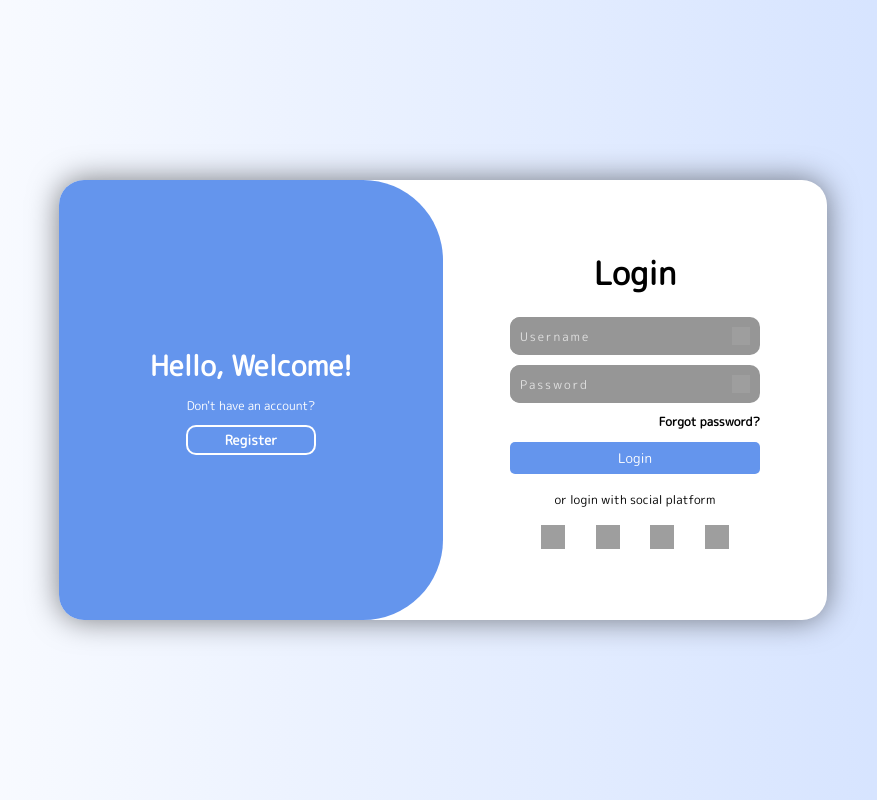
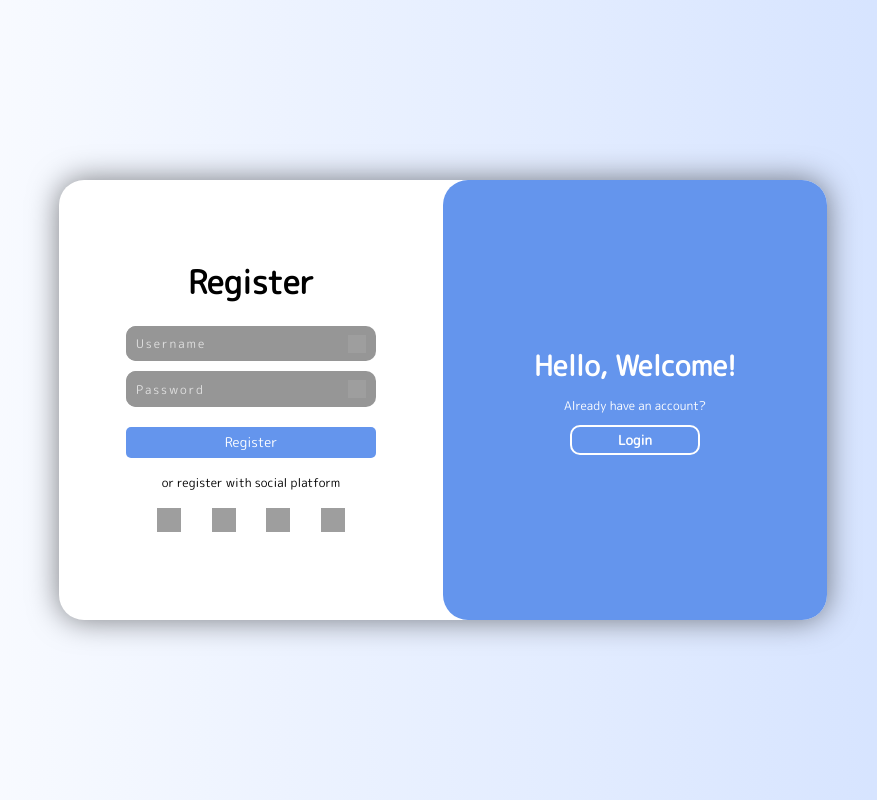
Before and after one commit to 404Finder23/LoginPage, a plain HTML site: page index.html in a window 1280 px wide. Both pictures are taken after a click on the button "Register". Shown: the whole page, without its empty margins (197-1074 px from the left). Drawn offline with Linux system fonts and the light colour scheme; grey boxes are pictures that could not be loaded.

Commit message:
Adding registration facility

```diff
--- a/index.html
+++ b/index.html
@@ -12,15 +12,41 @@
 <body>
     <div class="wrapper">
        <div class="card">
-        <div class="register">
-
+        <div class="login register-card">
+            <h1>Register</h1>
+            <form action="/register">
+                <div class="input-area">
+                    <input type="text" name="username" id="userid" placeholder="Username" required>
+                    <img width="18" height="18" src="https://img.icons8.com/material-sharp/24/user.png" alt="user"/>
+                </div>
+                <div class="input-area">
+                    <input type="password" name="username" id="pass" placeholder="Password" required>
+                    <img width="18" height="18" src="https://img.icons8.com/ios-filled/50/lock.png" alt="lock"/>
+                </div>
+                <button type="submit" class="loginBtn">Register</button>
+                <p id="social">or register with social platform</p>
+                <div class="platform">
+                    <div class="icons">
+                        <img width="48" height="48" src="https://img.icons8.com/color/48/google-logo.png" alt="google-logo"/>
+                    </div>
+                    <div class="icons">
+                        <img width="48" height="48" src="https://img.icons8.com/color/48/facebook.png" alt="facebook"/>
+                    </div>
+                    <div class="icons">
+                        <img width="100" height="100" src="https://img.icons8.com/plasticine/100/github.png" alt="github"/>
+                    </div>
+                    <div class="icons">
+                        <img width="48" height="48" src="https://img.icons8.com/color/48/linkedin.png" alt="linkedin"/>
+                    </div>
+                </div>
+            </form>
         </div>
         <div class="label">
             <h1>Hello, Welcome!</h1>
-            <p>Don't have an account?</p>
+            <p class="have-account">Don't have an account?</p>
             <button id="register">Register</button>
         </div>
-        <div class="login">
+        <div class="login login-card">
             <h1>Login</h1>
             <form action="/login">
                 <div class="input-area">
@@ -28,7 +54,7 @@
                     <img width="18" height="18" src="https://img.icons8.com/material-sharp/24/user.png" alt="user"/>
                 </div>
                 <div class="input-area">
-                    <input type="password" name="username" id="user" placeholder="Password" required>
+                    <input type="password" name="username" id="password" placeholder="Password" required>
                     <img width="18" height="18" src="https://img.icons8.com/ios-filled/50/lock.png" alt="lock"/>
                 </div>
                 <p class="forget-password">Forgot password?</p>
@@ -53,4 +79,5 @@
        </div>
     </div>
 </body>
+<script src="script.js"></script>
 </html>
--- /dev/null
+++ b/script.js
@@ -0,0 +1,29 @@
+document.getElementById('register').addEventListener('click', function() {
+    const loginCard = document.querySelector('.login-card');
+    const registerCard = document.querySelector('.register-card');
+    const label = document.querySelector('.label');
+    const paraLabel = document.querySelector(".have-account");
+    const registerLabel = document.querySelector('#register');
+
+    // Add classes for the fade-out and fade-in animations
+    loginCard.classList.add('fade-out');
+    registerCard.classList.add('fade-in');
+
+    // After the fade-out animation completes (500ms), update the display
+    setTimeout(() => {
+        // Hide login card and show register card
+        loginCard.style.visibility = 'hidden';
+        registerCard.style.visibility = 'visible';
+        label.style.borderTopRightRadius = '25px';
+        label.style.borderBottomRightRadius = '25px';
+        paraLabel.textContent = 'Already have an account?';
+        registerLabel.textContent = 'Login';
+
+        // Change the display after visibility is set
+        loginCard.style.display = 'none';
+        registerCard.style.display = 'flex';
+
+        // Reverse the layout of the wrapper
+        document.querySelector('.wrapper').style.flexDirection = 'row-reverse';
+    }, 500); // This matches the fade-out duration (0.5s)
+});
--- a/style.css
+++ b/style.css
@@ -183,3 +183,7 @@ input:focus{
     border-radius: 100%;
     box-shadow: 0 0 30px rgba(0,0,0,.5);
 }
+
+.register-card{
+    display: none;
+}
```
